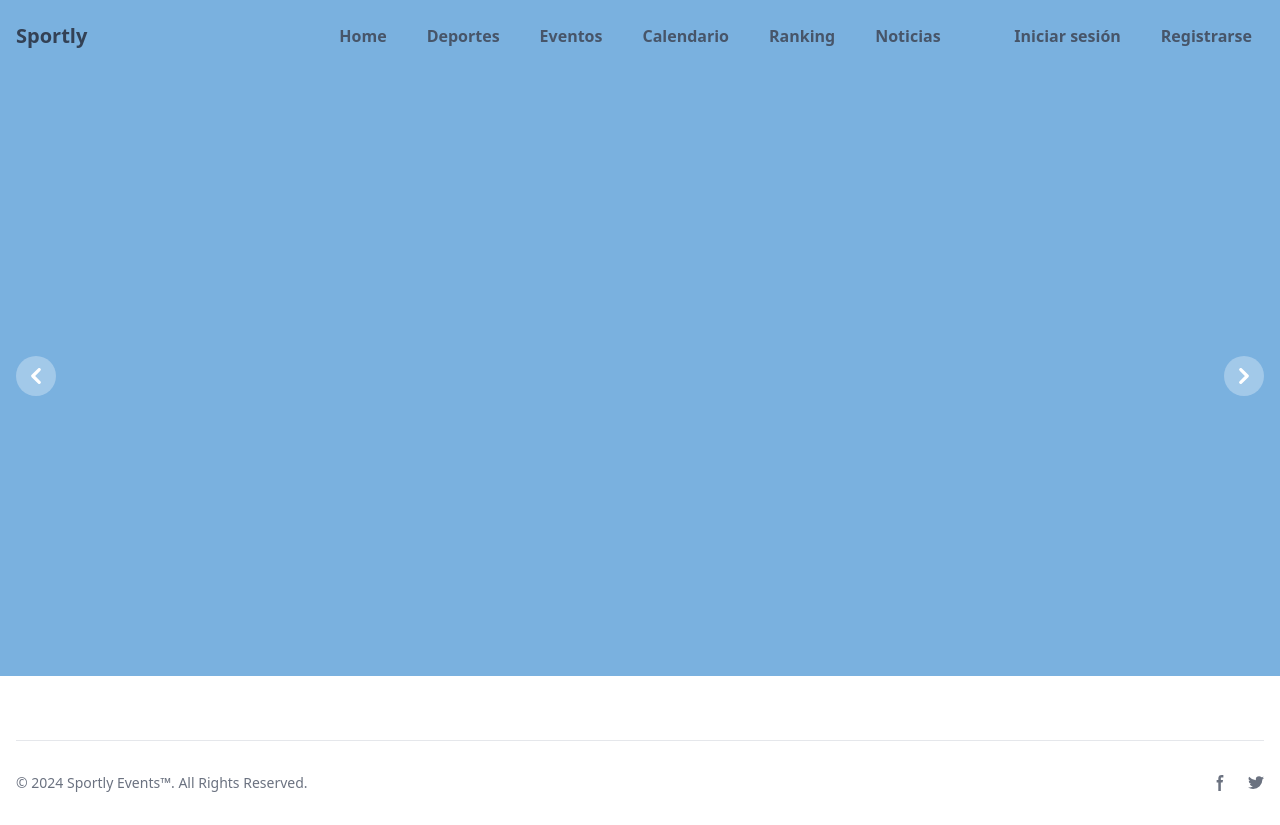
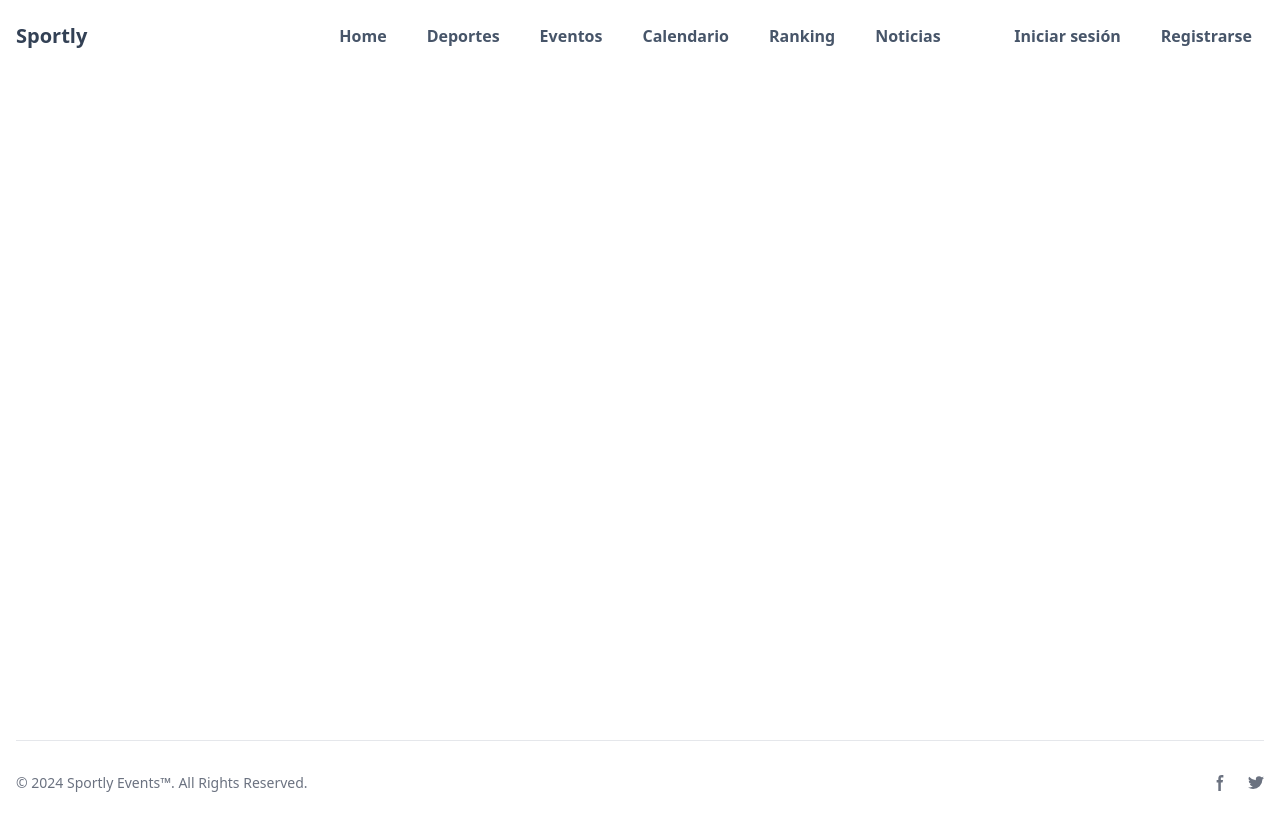
Before and after one commit to jorgebueno7/trabajo-fin-grado, a React (Vite) app in the folder client/: page / in a window 1280 px wide. Built offline with nearby package versions, Linux system fonts and the light colour scheme; no server answers.

Commit message:
Eliminar background

```diff
--- a/client/src/css/index.css
+++ b/client/src/css/index.css
@@ -1,7 +1,3 @@
 @tailwind base;
 @tailwind components;
 @tailwind utilities;
-
-body {
-  background-color: #7ab1df;
-}
```
